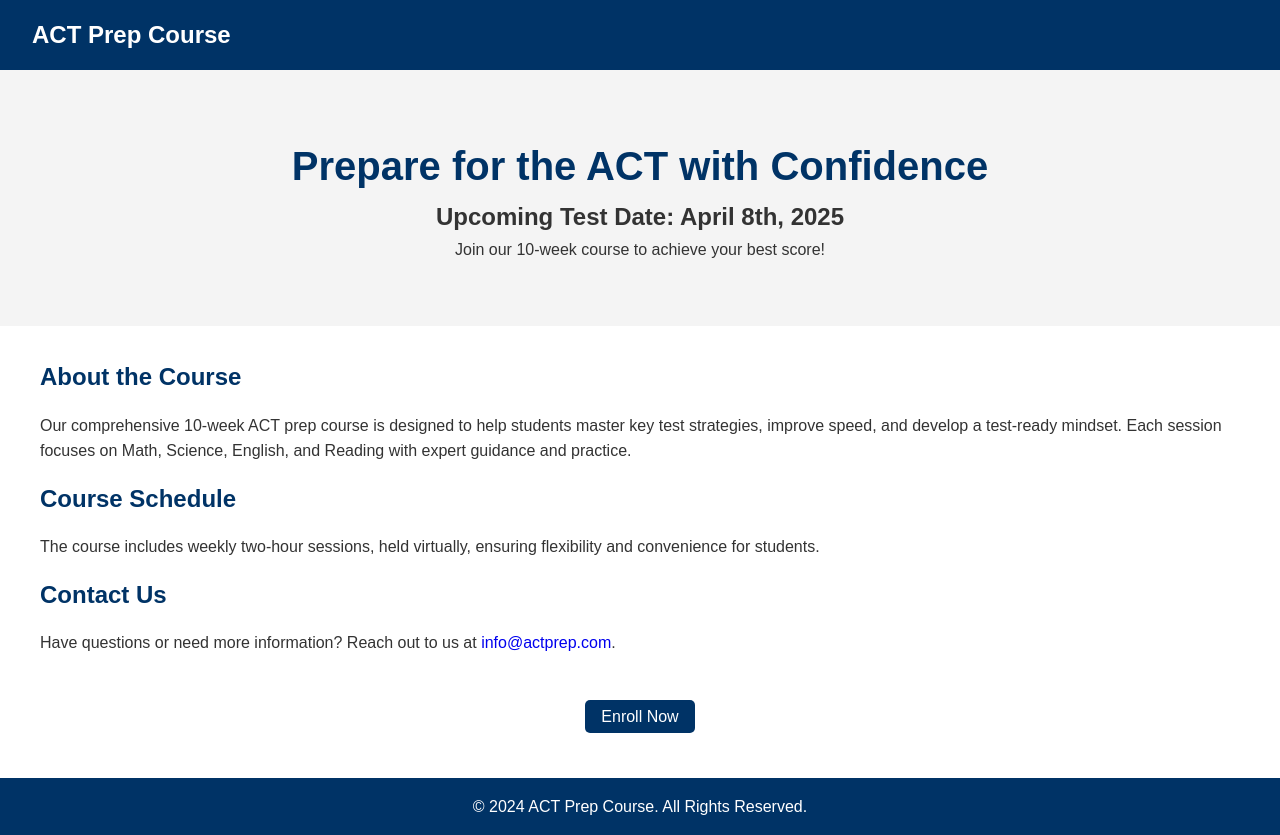
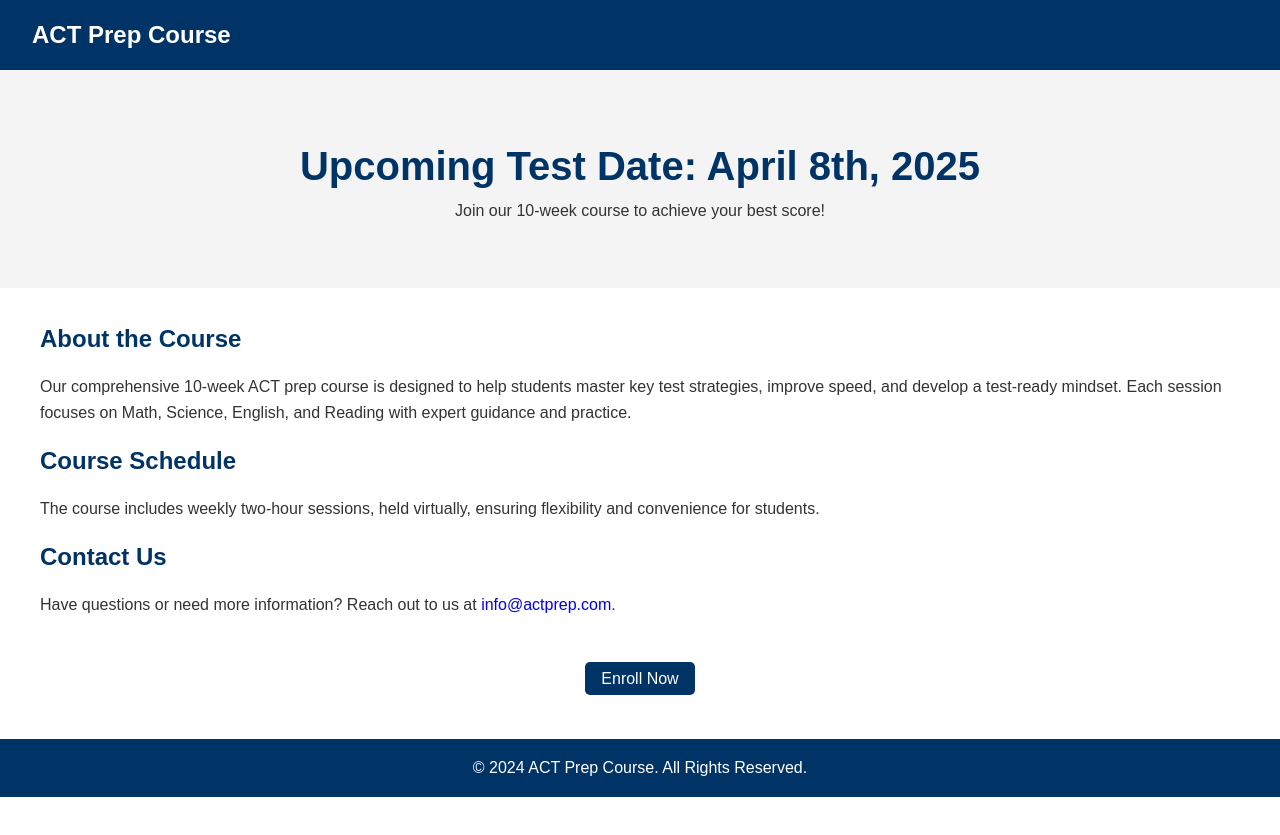
Before and after one commit to eggebraaten00/ACT-PREP-, a plain HTML site: page index.html in a window 1280 px wide. After the commit the page ends 800 px from the top, so only its background shows below. Drawn offline with Linux system fonts and the light colour scheme.

Commit message:
Update index.html

```diff
--- a/index.html
+++ b/index.html
@@ -105,8 +105,7 @@
     </header>
 
     <section class="hero">
-        <h1>Prepare for the ACT with Confidence</h1>
-        <h2>Upcoming Test Date: April 8th, 2025</h2>
+        <h1>Upcoming Test Date: April 8th, 2025</h1>
         <p>Join our 10-week course to achieve your best score!</p>
     </section>
 
```
